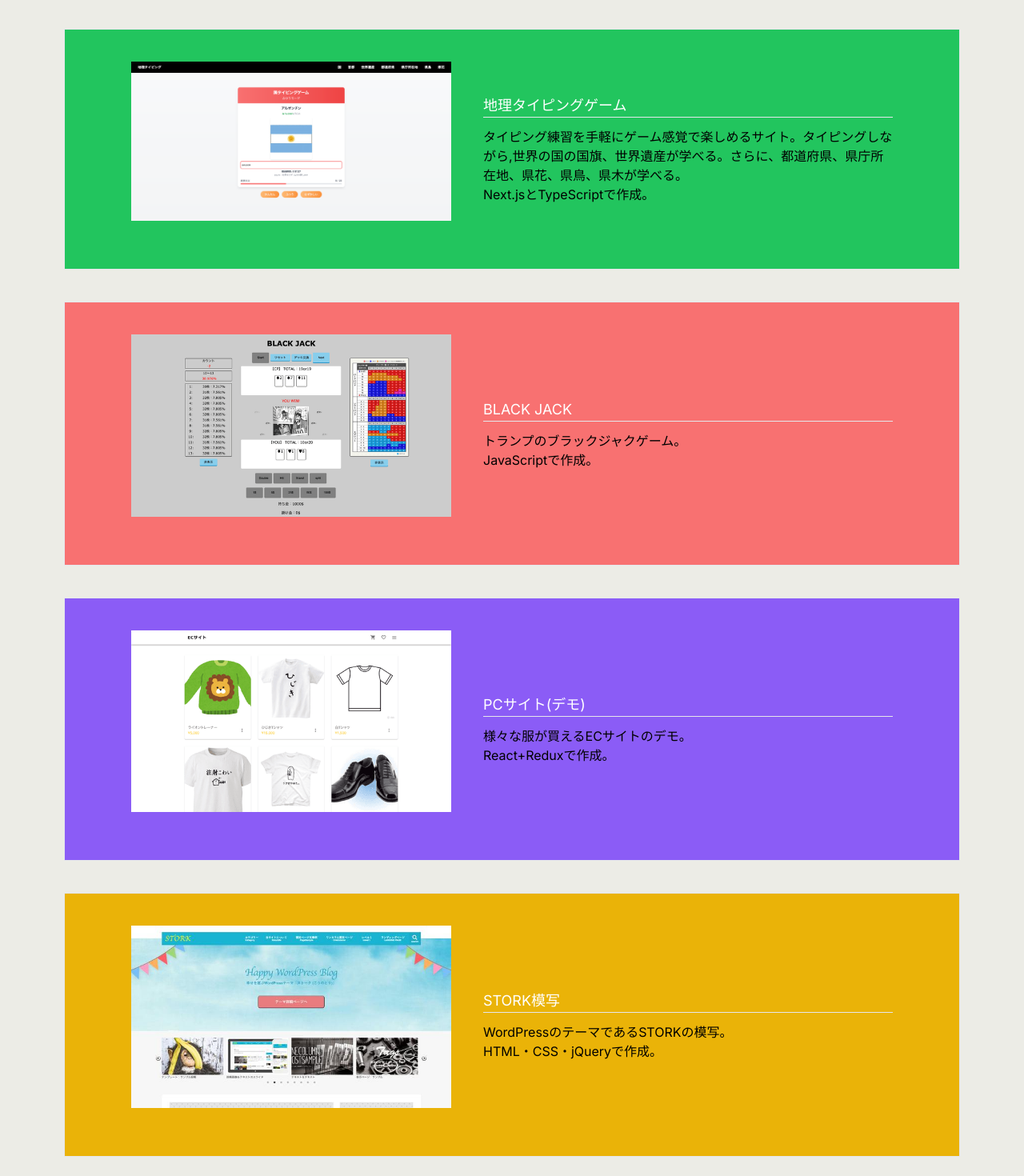
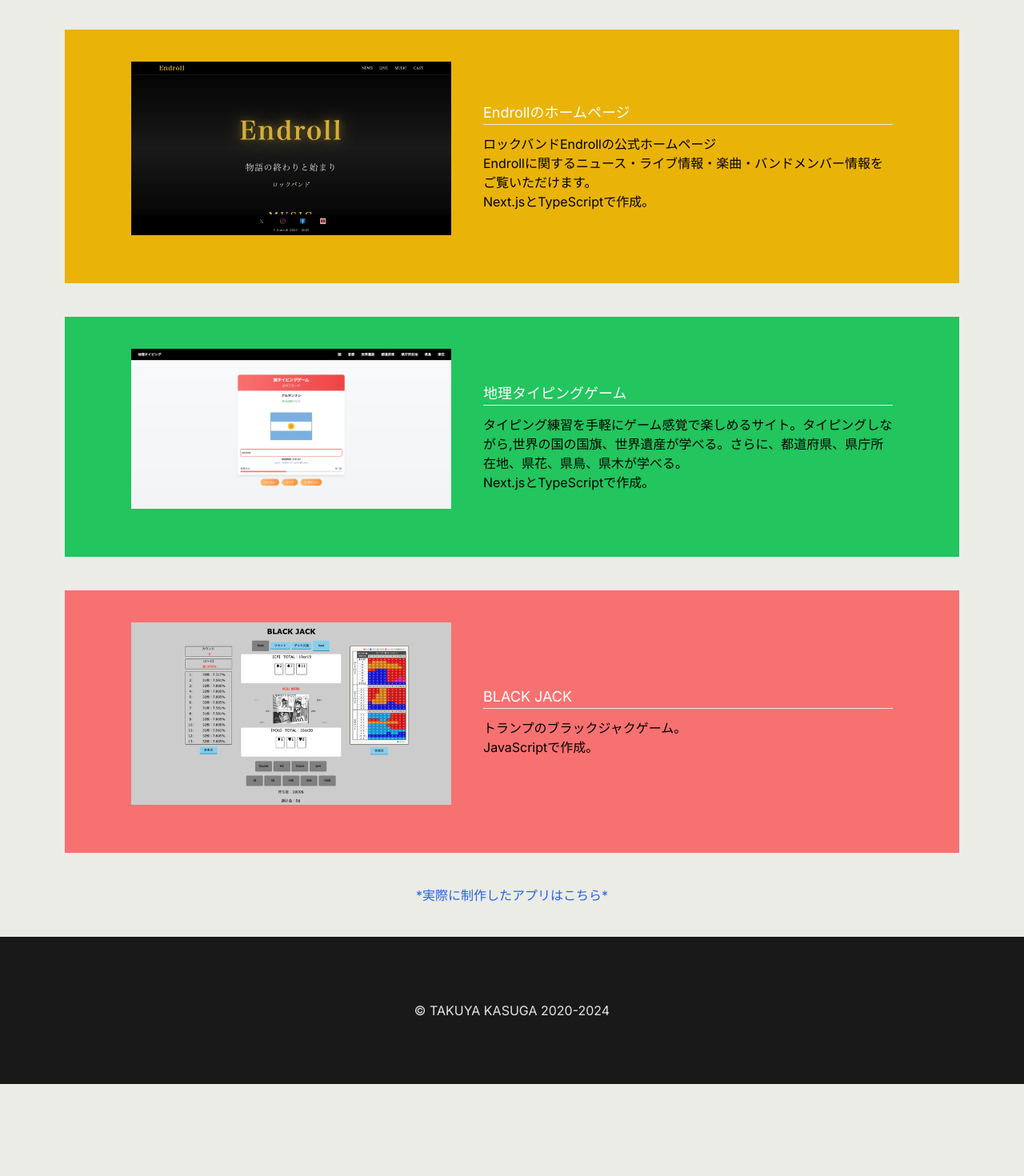
Before and after one commit to kasugatakuya/portfolio, a Next.js app: page / in a window 1280 px wide. Shown: the part 1200-2670 px from the top of the page at 80% size. After the commit the page ends 2555 px from the top, so only its background shows below. Built offline with nearby package versions, Linux system fonts and the light colour scheme.

Commit message:
個人開発物にendoroll追加・いらない経歴を削除

```diff
--- a/app/(pages)/page.tsx
+++ b/app/(pages)/page.tsx
@@ -18,7 +18,7 @@ export default function Home() {
           </div>
         </div>
       </div>
-      <div className="text-3xl ">制作物</div>
+      <div className="text-3xl ">個人開発物</div>
       <Link
         href="https://monkey-mauve-alpha.vercel.app/"
         target="_blank"
@@ -39,6 +39,31 @@ export default function Home() {
             <div>パンクロックバンドMONKEYの公式ホームページ</div>
             <div>
               MONKEYに関するニュース・ライブ情報・楽曲・バンドメンバー情報をご覧いただけます。
+            </div>
+            <div>Next.jsとTypeScriptで作成。</div>
+          </div>
+        </div>
+      </Link>
+      <Link
+        href="https://endroll.vercel.app/"
+        target="_blank"
+        rel="noopener noreferrer"
+      >
+        <div className="my-10 items-center justify-center border bg-yellow-500 p-10 md:flex">
+          <Image
+            src="/endroll.png"
+            className="pb-5 md:mr-10"
+            width={400}
+            height={500}
+            alt="MONKEY"
+          />
+          <div className="md:w-[32rem]">
+            <div className="mb-3 border-b text-lg text-white">
+              Endrollのホームページ
+            </div>
+            <div>ロックバンドEndrollの公式ホームページ</div>
+            <div>
+              Endrollに関するニュース・ライブ情報・楽曲・バンドメンバー情報をご覧いただけます。
             </div>
             <div>Next.jsとTypeScriptで作成。</div>
           </div>
@@ -88,52 +113,6 @@ export default function Home() {
           </div>
         </div>
       </Link>
-      <div className=" my-10 items-center justify-center border bg-violet-500 p-10 md:flex">
-        <Image
-          src="/ec.png"
-          className=" pb-5 md:mr-10"
-          width={400}
-          height={500}
-          alt="PCサイト(デモ)"
-        />
-        <div className="md:w-[32rem]">
-          <div className="mb-3 border-b text-lg text-white">PCサイト(デモ)</div>
-          <div>様々な服が買えるECサイトのデモ。</div>
-          <div>React+Reduxで作成。</div>
-        </div>
-      </div>
-      <div className=" my-10 items-center justify-center border bg-yellow-500 p-10 md:flex">
-        <Image
-          src="/stork.jpg"
-          className="pb-5 md:mr-10"
-          width={400}
-          height={500}
-          alt="STORK模写"
-        />
-        <div className="md:w-[32rem]">
-          <div className="mb-3 border-b text-lg text-white">STORK模写</div>
-          <div>WordPressのテーマであるSTORKの模写。</div>
-          <div>HTML・CSS・jQueryで作成。</div>
-        </div>
-      </div>
-      <div className=" my-10 items-center justify-center border bg-blue-400 p-10 md:flex">
-        <Image
-          src="/webgame.png"
-          className="pb-5 md:mr-10"
-          width={400}
-          height={500}
-          alt="プログラミング道場"
-        />
-        <div className="md:w-[32rem]">
-          <div className="mb-3 border-b text-lg text-white">
-            プログラミング道場
-          </div>
-          <div>プログラミングに興味を持つために作ったサイト。</div>
-          <div>タイピングゲームとITクイズが楽しめる。</div>
-          <div>Ruby on Rails・JavaScriptで作成。</div>
-        </div>
-      </div>
-
       <div className="mb-10">
         <Link
           href="https://github.com/kasugatakuya"
```
Also changed, not shown: public/endroll.png (added).
